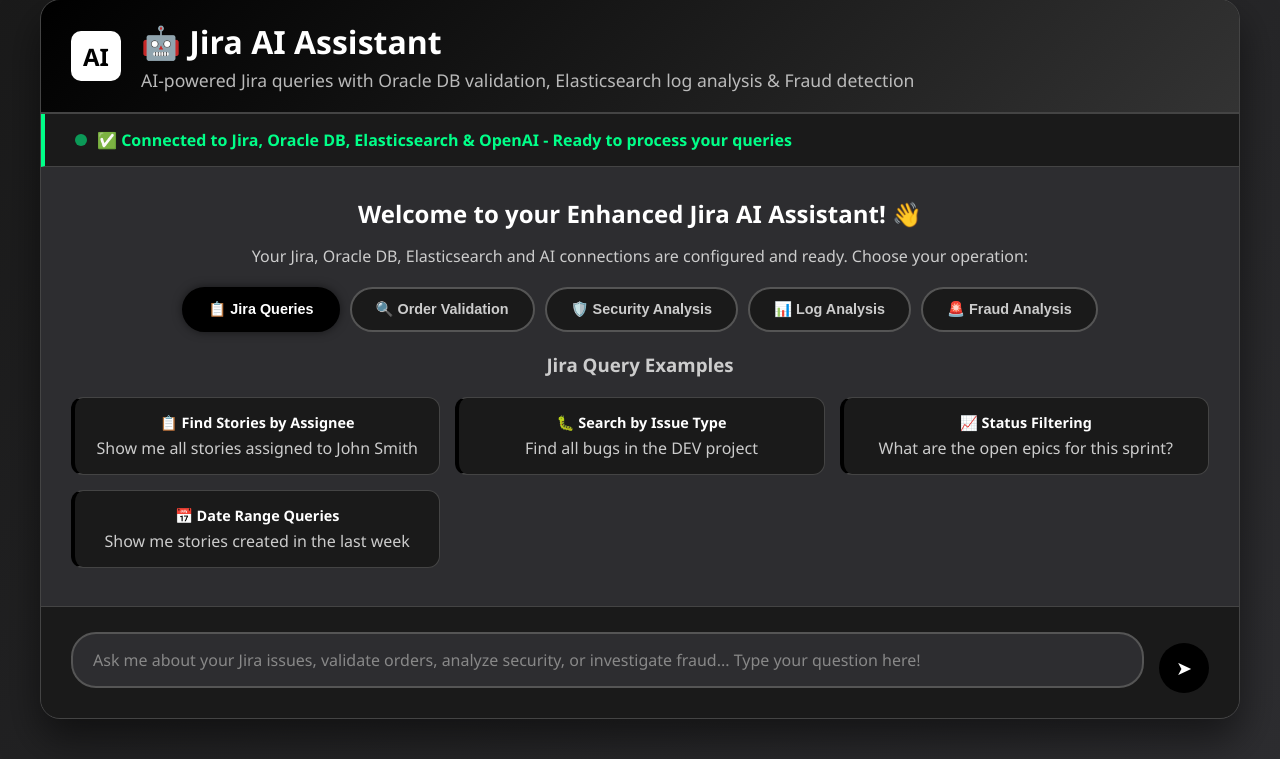
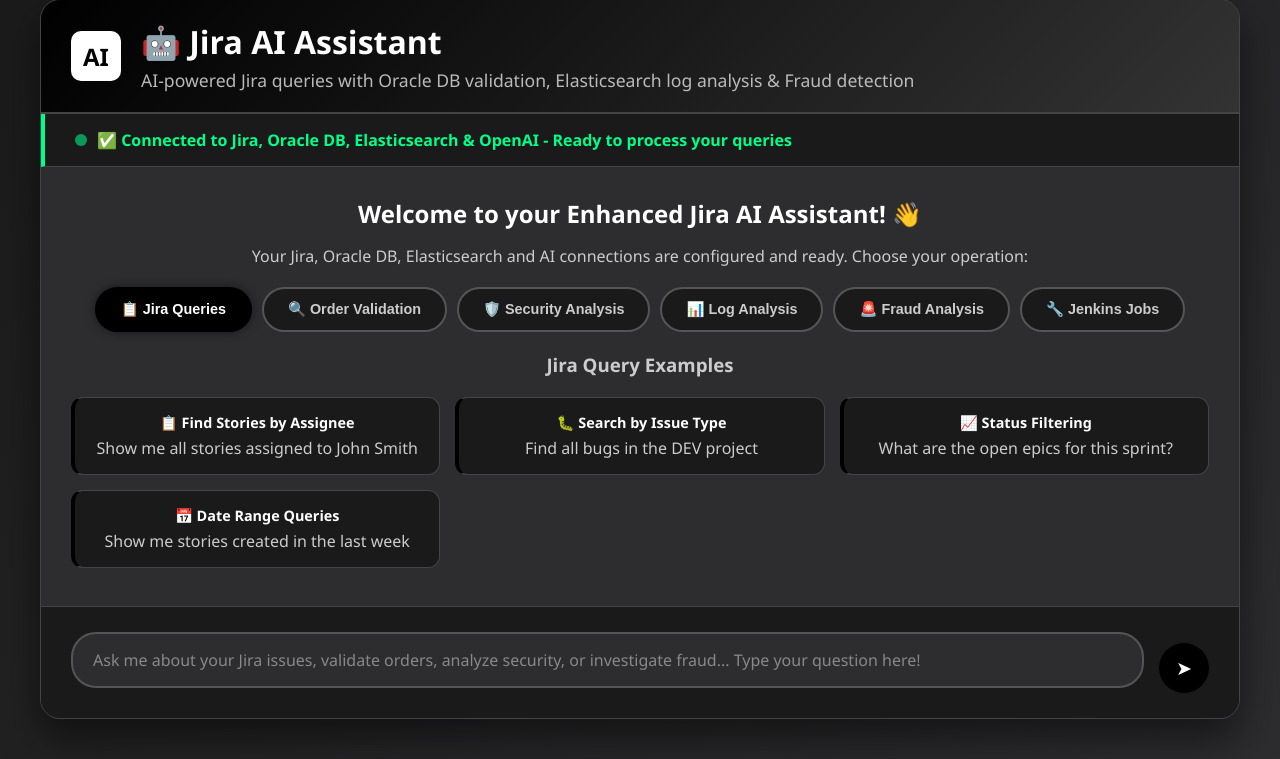
Before and after one commit to SaiGangupalli/jira-ai-assistant, a Python web app: template templates/index.html in a window 1280 px wide. Shown: the part 41-800 px from the top of the page. Run offline with Jinja, Linux system fonts and the light colour scheme; the template is opened without the code that fills it, so the values that code supplies are empty.

Commit message:
Update index.html

```diff
--- a/templates/index.html
+++ b/templates/index.html
@@ -51,6 +51,9 @@
                         </button>
                         <button class="tab-button" onclick="showTab('fraud')">
                             🚨 Fraud Analysis
+                        </button>
+                        <button class="tab-button" onclick="showTab('jenkins')">
+                            🔧 Jenkins Jobs
                         </button>
                     </div>
 
@@ -138,6 +141,71 @@
                                 <div class="log-option-icon">🌐</div>
                                 <h4>API Gateway</h4>
                                 <p>Monitor API gateway access and performance logs</p>
+                            </div>
+                        </div>
+                    </div>
+
+                    <div class="tab-content hidden" id="jenkins-tab">
+                        <h3>Jenkins Job Management</h3>
+                        <p style="color: #cccccc; margin-bottom: 25px; text-align: center; font-size: 1rem;">
+                            Automated job execution and monitoring with real-time status updates
+                        </p>
+                        <div class="jenkins-jobs-options">
+                            <div class="jenkins-job-option" onclick="showJenkinsJobForm('fraud_story_prediction')">
+                                <div class="jenkins-job-icon">🤖</div>
+                                <h4>Fraud Story Prediction</h4>
+                                <p>AI-powered fraud story prediction based on enterprise release data with automated email notifications</p>
+                                <div style="margin-top: 10px; font-size: 0.7rem; color: #888;">
+                                    <strong>Parameters:</strong> Enterprise Release, Email ID
+                                </div>
+                                <div style="margin-top: 5px; font-size: 0.7rem; color: #888;">
+                                    <strong>Runtime:</strong> 5-10 minutes • <strong>Output:</strong> Email report
+                                </div>
+                            </div>
+
+                            <!-- Placeholder for future Jenkins jobs -->
+                            <div class="jenkins-job-option disabled" style="opacity: 0.5; cursor: not-allowed;" title="Coming Soon">
+                                <div class="jenkins-job-icon">📊</div>
+                                <h4>Performance Analysis</h4>
+                                <p>Automated performance testing and analysis with detailed reporting</p>
+                                <div style="margin-top: 10px; font-size: 0.7rem; color: #888;">
+                                    <strong>Status:</strong> Coming Soon
+                                </div>
+                            </div>
+
+                            <div class="jenkins-job-option disabled" style="opacity: 0.5; cursor: not-allowed;" title="Coming Soon">
+                                <div class="jenkins-job-icon">🔄</div>
+                                <h4>Deployment Pipeline</h4>
+                                <p>Automated deployment with rollback capabilities and monitoring</p>
+                                <div style="margin-top: 10px; font-size: 0.7rem; color: #888;">
+                                    <strong>Status:</strong> Coming Soon
+                                </div>
+                            </div>
+                        </div>
+
+                        <!-- Jenkins Connection Status -->
+                        <div style="margin-top: 30px; padding: 20px; background: linear-gradient(135deg, #1a2d1a, #2d3a2d); border: 1px solid #00ff88; border-radius: 12px;">
+                            <div style="display: flex; align-items: center; gap: 10px; margin-bottom: 15px;">
+                                <span style="font-size: 1.5rem;">🔧</span>
+                                <h4 style="color: #00ff88; margin: 0;">Jenkins Integration</h4>
+                            </div>
+                            <div style="display: grid; grid-template-columns: repeat(auto-fit, minmax(200px, 1fr)); gap: 10px; font-size: 0.8rem;">
+                                <div style="padding: 8px; background: rgba(0,255,136,0.1); border-radius: 6px;">
+                                    <strong style="color: #00ff88;">🎯 Automated Execution</strong><br>
+                                    <span style="color: #ccc;">Parameterized job triggering with validation</span>
+                                </div>
+                                <div style="padding: 8px; background: rgba(0,255,136,0.1); border-radius: 6px;">
+                                    <strong style="color: #00ff88;">📧 Email Notifications</strong><br>
+                                    <span style="color: #ccc;">Results delivered directly to your inbox</span>
+                                </div>
+                                <div style="padding: 8px; background: rgba(0,255,136,0.1); border-radius: 6px;">
+                                    <strong style="color: #00ff88;">⏱️ Real-time Status</strong><br>
+                                    <span style="color: #ccc;">Live job monitoring and progress tracking</span>
+                                </div>
+                                <div style="padding: 8px; background: rgba(0,255,136,0.1); border-radius: 6px;">
+                                    <strong style="color: #00ff88;">🔒 Secure Access</strong><br>
+                                    <span style="color: #ccc;">Token-based authentication and authorization</span>
+                                </div>
                             </div>
                         </div>
                     </div>
```
